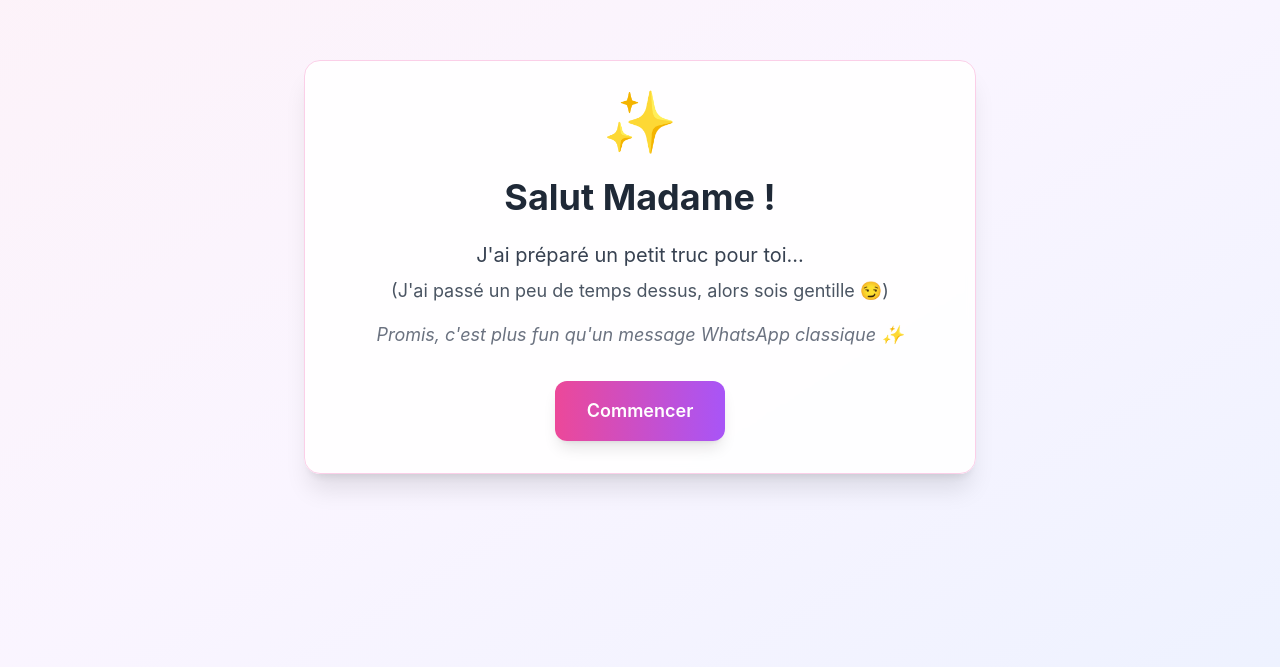
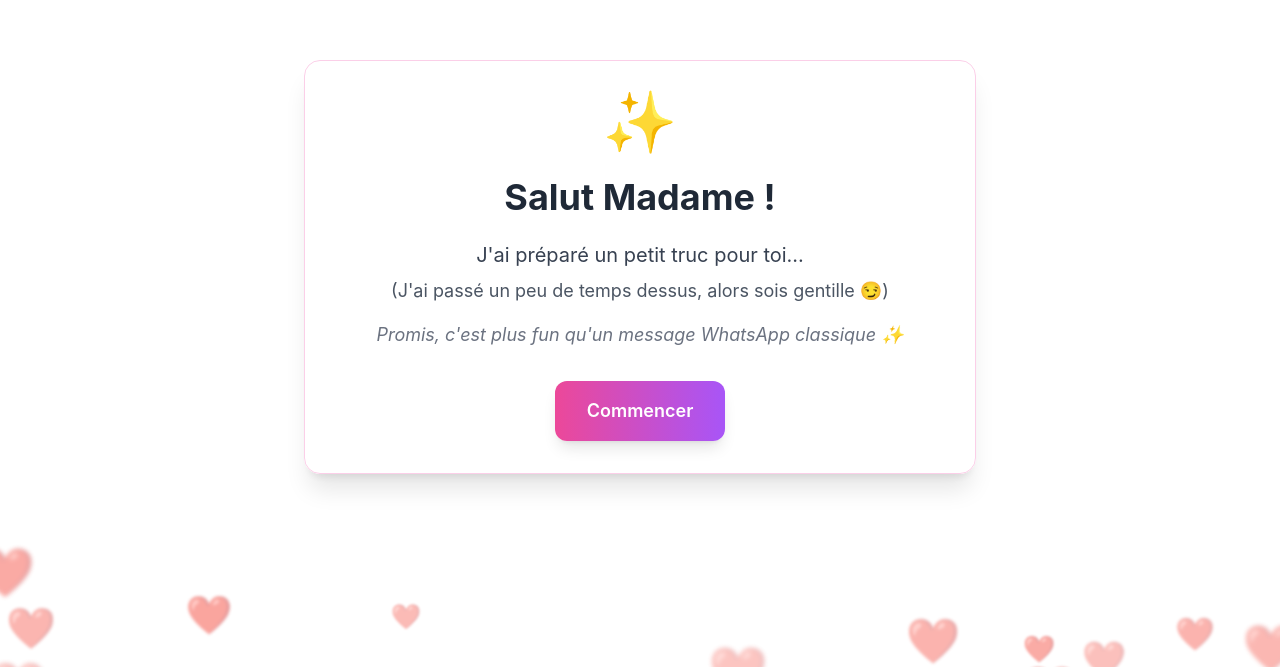
Before and after one commit to AxASam-afk/minigameraph, a React (Vite) app: page / in a window 1280 px wide. Shown: the part 133-800 px from the top of the page. Built offline with nearby package versions, Linux system fonts and the light colour scheme.

Commit message:
Ajout d'un fond animé avec cœurs floutés qui défilent vers le haut

```diff
--- a/src/App.jsx
+++ b/src/App.jsx
@@ -4,6 +4,7 @@ import ClickGameScreen from './screens/ClickGameScreen'
 import QuizScreen from './screens/QuizScreen'
 import ChoiceScreen from './screens/ChoiceScreen'
 import FinalScreen from './screens/FinalScreen'
+import AnimatedBackground from './components/AnimatedBackground'
 
 const SCREENS = {
   INTRO: 'intro',
@@ -134,8 +135,9 @@ function App() {
   }
 
   return (
-    <div className="min-h-screen flex items-center justify-center p-4">
-      <div className="max-w-2xl w-full">
+    <div className="min-h-screen flex items-center justify-center p-4 relative">
+      <AnimatedBackground />
+      <div className="max-w-2xl w-full relative z-10">
         {renderScreen()}
       </div>
     </div>
--- /dev/null
+++ b/src/components/AnimatedBackground.jsx
@@ -0,0 +1,91 @@
+import { useEffect, useState } from 'react'
+
+function FloatingHeart({ id, onComplete }) {
+  const [x, setX] = useState(Math.random() * 100)
+  const [y, setY] = useState(100 + Math.random() * 20) // Commence en bas
+  const [opacity, setOpacity] = useState(0.3 + Math.random() * 0.2) // Entre 0.3 et 0.5
+  const [scale, setScale] = useState(0.5 + Math.random() * 0.5) // Entre 0.5 et 1
+
+  useEffect(() => {
+    const speed = 0.02 + Math.random() * 0.03 // Vitesse lente et variable
+    const drift = (Math.random() - 0.5) * 0.5 // Légère dérive horizontale
+
+    const animate = () => {
+      setY((prevY) => {
+        const newY = prevY - speed
+        if (newY < -10) {
+          // Réinitialiser en bas quand il sort en haut
+          onComplete()
+          return 100 + Math.random() * 20
+        }
+        return newY
+      })
+
+      setX((prevX) => {
+        // Légère dérive horizontale
+        const newX = prevX + drift
+        if (newX < -5) return 105
+        if (newX > 105) return -5
+        return newX
+      })
+    }
+
+    const interval = setInterval(animate, 16) // ~60fps
+    return () => clearInterval(interval)
+  }, [])
+
+  return (
+    <div
+      className="absolute pointer-events-none"
+      style={{
+        left: `${x}%`,
+        top: `${y}%`,
+        transform: `translate(-50%, -50%) scale(${scale})`,
+        opacity: opacity,
+        filter: 'blur(2px)',
+        transition: 'opacity 0.3s ease',
+      }}
+    >
+      <span className="text-4xl md:text-5xl">❤️</span>
+    </div>
+  )
+}
+
+function AnimatedBackground() {
+  const [hearts, setHearts] = useState([])
+
+  useEffect(() => {
+    // Créer 15-20 cœurs pour un effet discret mais présent
+    const initialHearts = Array.from({ length: 15 + Math.floor(Math.random() * 6) }, (_, i) => ({
+      id: Date.now() + i,
+    }))
+    setHearts(initialHearts)
+  }, [])
+
+  const handleHeartComplete = (id) => {
+    // Recréer le cœur en bas pour un effet continu
+    setHearts((prev) => {
+      const filtered = prev.filter((h) => h.id !== id)
+      return [
+        ...filtered,
+        {
+          id: Date.now() + Math.random(),
+        },
+      ]
+    })
+  }
+
+  return (
+    <div className="fixed inset-0 overflow-hidden pointer-events-none z-0">
+      {hearts.map((heart) => (
+        <FloatingHeart
+          key={heart.id}
+          id={heart.id}
+          onComplete={() => handleHeartComplete(heart.id)}
+        />
+      ))}
+    </div>
+  )
+}
+
+export default AnimatedBackground
--- a/src/index.css
+++ b/src/index.css
@@ -4,17 +4,19 @@
 
 @layer base {
   body {
-    @apply bg-gradient-to-br from-pink-50 via-purple-50 to-indigo-50 min-h-screen;
+    @apply bg-white min-h-screen;
     margin: 0;
     font-family: -apple-system, BlinkMacSystemFont, 'Segoe UI', 'Roboto', 'Oxygen',
       'Ubuntu', 'Cantarell', 'Fira Sans', 'Droid Sans', 'Helvetica Neue',
       sans-serif;
     -webkit-font-smoothing: antialiased;
     -moz-osx-font-smoothing: grayscale;
+    overflow-x: hidden;
   }
 
   #root {
     min-height: 100vh;
+    position: relative;
   }
 }
 
```
